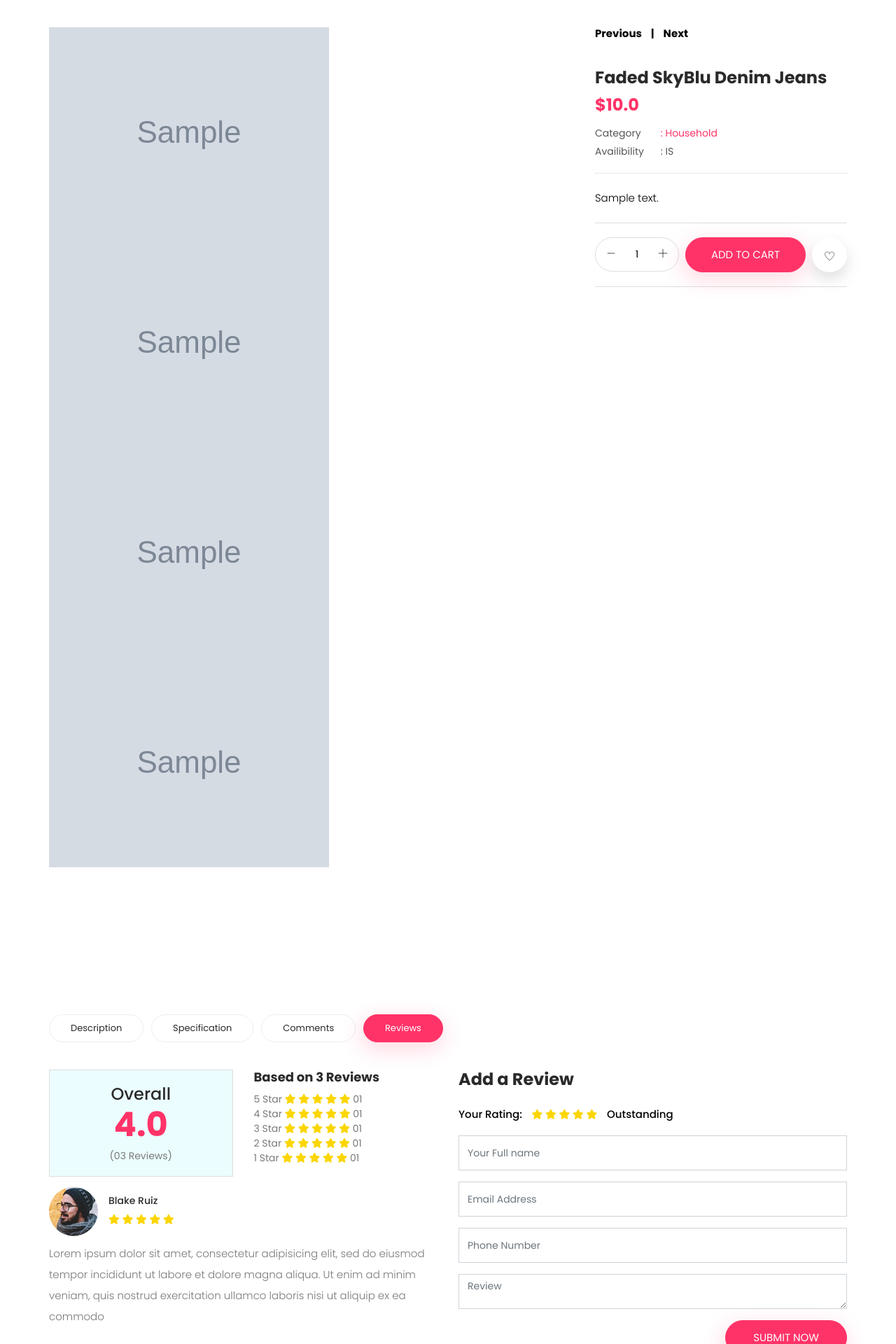
After one commit to stuartelimu/aranoz, a Django app: a page that uses shop/templates/shop/single-product.html in a window 1280 px wide. The commit adds this page. Shown: the part 600-2520 px from the top of the page at 70% size. Run offline with Django 3.2, Linux system fonts and the light colour scheme; tables that the repository leaves empty hold one stand-in row (values such as "Sample post"); grey boxes marked "Sample" are stand-in pictures; some libraries are stand-ins or nearby versions.

Commit message:
Add item detail page

```diff
--- a/shop/models.py
+++ b/shop/models.py
@@ -1,4 +1,5 @@
 from django.db import models
+from django.urls import reverse
 from django.contrib.auth import get_user_model
 from taggit.managers import TaggableManager
 
@@ -24,6 +25,9 @@ class Item(models.Model):
     def __str__(self):
         return self.title
 
+    def get_absolute_url(self):
+        return reverse('shop:item_detail', args=[self.slug])
+
 
 class OrderItem(models.Model):
     pass
--- a/shop/templates/shop/category.html
+++ b/shop/templates/shop/category.html
@@ -203,7 +203,7 @@
                             <div class="single_product_item">
                                 <img src="{{item.image.url}}" alt="">
                                 <div class="single_product_text">
-                                    <h4><a href="single-product.html">{{item.title}}</a></h4>
+                                    <h4><a href="{{ item.get_absolute_url }}">{{item.title}}</a></h4>
                                     <h3>${{item.price}}</h3>
                                     <a href="#" class="add_cart">+ add to cart<i class="ti-heart"></i></a>
                                 </div>
--- /dev/null
+++ b/shop/templates/shop/single-product.html
@@ -0,0 +1,550 @@
+{% extends 'base.html' %}
+
+{% load static %}
+
+{% block content %}
+
+
+  <!-- breadcrumb start-->
+  <section class="breadcrumb breadcrumb_bg">
+    <div class="container">
+      <div class="row justify-content-center">
+        <div class="col-lg-8">
+          <div class="breadcrumb_iner">
+            <div class="breadcrumb_iner_item">
+              <h2>Shop Single</h2>
+              <p>Home <span>-</span> Shop Single</p>
+            </div>
+          </div>
+        </div>
+      </div>
+    </div>
+  </section>
+  <!-- breadcrumb start-->
+  <!--================End Home Banner Area =================-->
+
+  <!--================Single Product Area =================-->
+  <div class="product_image_area section_padding">
+    <div class="container">
+      <div class="row s_product_inner justify-content-between">
+        <div class="col-lg-7 col-xl-7">
+          <div class="product_slider_img">
+            <div id="vertical">
+              <div data-thumb="{{ item.image.url }}">
+                <img src="{{ item.image.url }}" />
+              </div>
+              <div data-thumb="{{ item.image.url }}">
+                <img src="{{ item.image.url }}" />
+              </div>
+              <div data-thumb="{{ item.image.url }}">
+                <img src="{{ item.image.url }}" />
+              </div>
+              <div data-thumb="{{ item.image.url }}">
+                <img src="{{ item.image.url }}" />
+              </div>
+            </div>
+          </div>
+        </div>
+        <div class="col-lg-5 col-xl-4">
+          <div class="s_product_text">
+            <h5>previous <span>|</span> next</h5>
+            <h3>Faded SkyBlu Denim Jeans</h3>
+            <h2>${{item.price}}</h2>
+            <ul class="list">
+              <li>
+                <a class="active" href="#">
+                  <span>Category</span> : Household</a>
+              </li>
+              <li>
+                <a href="#"> <span>Availibility</span> : {{item.availability}}</a>
+              </li>
+            </ul>
+            <p>
+              {{item.description}}
+            </p>
+            <div class="card_area d-flex justify-content-between align-items-center">
+              <div class="product_count">
+                <span class="inumber-decrement"> <i class="ti-minus"></i></span>
+                <input class="input-number" type="text" value="1" min="0" max="10">
+                <span class="number-increment"> <i class="ti-plus"></i></span>
+              </div>
+              <a href="#" class="btn_3">add to cart</a>
+              <a href="#" class="like_us"> <i class="ti-heart"></i> </a>
+            </div>
+          </div>
+        </div>
+      </div>
+    </div>
+  </div>
+  <!--================End Single Product Area =================-->
+
+  <!--================Product Description Area =================-->
+  <section class="product_description_area">
+    <div class="container">
+      <ul class="nav nav-tabs" id="myTab" role="tablist">
+        <li class="nav-item">
+          <a class="nav-link" id="home-tab" data-toggle="tab" href="#home" role="tab" aria-controls="home"
+            aria-selected="true">Description</a>
+        </li>
+        <li class="nav-item">
+          <a class="nav-link" id="profile-tab" data-toggle="tab" href="#profile" role="tab" aria-controls="profile"
+            aria-selected="false">Specification</a>
+        </li>
+        <li class="nav-item">
+          <a class="nav-link" id="contact-tab" data-toggle="tab" href="#contact" role="tab" aria-controls="contact"
+            aria-selected="false">Comments</a>
+        </li>
+        <li class="nav-item">
+          <a class="nav-link active" id="review-tab" data-toggle="tab" href="#review" role="tab" aria-controls="review"
+            aria-selected="false">Reviews</a>
+        </li>
+      </ul>
+      <div class="tab-content" id="myTabContent">
+        <div class="tab-pane fade" id="home" role="tabpanel" aria-labelledby="home-tab">
+          <p>
+            Beryl Cook is one of Britain’s most talented and amusing artists
+            .Beryl’s pictures feature women of all shapes and sizes enjoying
+            themselves .Born between the two world wars, Beryl Cook eventually
+            left Kendrick School in Reading at the age of 15, where she went
+            to secretarial school and then into an insurance office. After
+            moving to London and then Hampton, she eventually married her next
+            door neighbour from Reading, John Cook. He was an officer in the
+            Merchant Navy and after he left the sea in 1956, they bought a pub
+            for a year before John took a job in Southern Rhodesia with a
+            motor company. Beryl bought their young son a box of watercolours,
+            and when showing him how to use it, she decided that she herself
+            quite enjoyed painting. John subsequently bought her a child’s
+            painting set for her birthday and it was with this that she
+            produced her first significant work, a half-length portrait of a
+            dark-skinned lady with a vacant expression and large drooping
+            breasts. It was aptly named ‘Hangover’ by Beryl’s husband and
+          </p>
+          <p>
+            It is often frustrating to attempt to plan meals that are designed
+            for one. Despite this fact, we are seeing more and more recipe
+            books and Internet websites that are dedicated to the act of
+            cooking for one. Divorce and the death of spouses or grown
+            children leaving for college are all reasons that someone
+            accustomed to cooking for more than one would suddenly need to
+            learn how to adjust all the cooking practices utilized before into
+            a streamlined plan of cooking that is more efficient for one
+            person creating less
+          </p>
+        </div>
+        <div class="tab-pane fade" id="profile" role="tabpanel" aria-labelledby="profile-tab">
+          <div class="table-responsive">
+            <table class="table">
+              <tbody>
+                <tr>
+                  <td>
+                    <h5>Width</h5>
+                  </td>
+                  <td>
+                    <h5>128mm</h5>
+                  </td>
+                </tr>
+                <tr>
+                  <td>
+                    <h5>Height</h5>
+                  </td>
+                  <td>
+                    <h5>508mm</h5>
+                  </td>
+                </tr>
+                <tr>
+                  <td>
+                    <h5>Depth</h5>
+                  </td>
+                  <td>
+                    <h5>85mm</h5>
+                  </td>
+                </tr>
+                <tr>
+                  <td>
+                    <h5>Weight</h5>
+                  </td>
+                  <td>
+                    <h5>52gm</h5>
+                  </td>
+                </tr>
+                <tr>
+                  <td>
+                    <h5>Quality checking</h5>
+                  </td>
+                  <td>
+                    <h5>yes</h5>
+                  </td>
+                </tr>
+                <tr>
+                  <td>
+                    <h5>Freshness Duration</h5>
+                  </td>
+                  <td>
+                    <h5>03days</h5>
+                  </td>
+                </tr>
+                <tr>
+                  <td>
+                    <h5>When packeting</h5>
+                  </td>
+                  <td>
+                    <h5>Without touch of hand</h5>
+                  </td>
+                </tr>
+                <tr>
+                  <td>
+                    <h5>Each Box contains</h5>
+                  </td>
+                  <td>
+                    <h5>60pcs</h5>
+                  </td>
+                </tr>
+              </tbody>
+            </table>
+          </div>
+        </div>
+        <div class="tab-pane fade" id="contact" role="tabpanel" aria-labelledby="contact-tab">
+          <div class="row">
+            <div class="col-lg-6">
+              <div class="comment_list">
+                <div class="review_item">
+                  <div class="media">
+                    <div class="d-flex">
+                      <img src="img/product/single-product/review-1.png" alt="" />
+                    </div>
+                    <div class="media-body">
+                      <h4>Blake Ruiz</h4>
+                      <h5>12th Feb, 2017 at 05:56 pm</h5>
+                      <a class="reply_btn" href="#">Reply</a>
+                    </div>
+                  </div>
+                  <p>
+                    Lorem ipsum dolor sit amet, consectetur adipisicing elit,
+                    sed do eiusmod tempor incididunt ut labore et dolore magna
+                    aliqua. Ut enim ad minim veniam, quis nostrud exercitation
+                    ullamco laboris nisi ut aliquip ex ea commodo
+                  </p>
+                </div>
+                <div class="review_item reply">
+                  <div class="media">
+                    <div class="d-flex">
+                      <img src="img/product/single-product/review-2.png" alt="" />
+                    </div>
+                    <div class="media-body">
+                      <h4>Blake Ruiz</h4>
+                      <h5>12th Feb, 2017 at 05:56 pm</h5>
+                      <a class="reply_btn" href="#">Reply</a>
+                    </div>
+                  </div>
+                  <p>
+                    Lorem ipsum dolor sit amet, consectetur adipisicing elit,
+                    sed do eiusmod tempor incididunt ut labore et dolore magna
+                    aliqua. Ut enim ad minim veniam, quis nostrud exercitation
+                    ullamco laboris nisi ut aliquip ex ea commodo
+                  </p>
+                </div>
+                <div class="review_item">
+                  <div class="media">
+                    <div class="d-flex">
+                      <img src="img/product/single-product/review-3.png" alt="" />
+                    </div>
+                    <div class="media-body">
+                      <h4>Blake Ruiz</h4>
+                      <h5>12th Feb, 2017 at 05:56 pm</h5>
+                      <a class="reply_btn" href="#">Reply</a>
+                    </div>
+                  </div>
+                  <p>
+                    Lorem ipsum dolor sit amet, consectetur adipisicing elit,
+                    sed do eiusmod tempor incididunt ut labore et dolore magna
+                    aliqua. Ut enim ad minim veniam, quis nostrud exercitation
+                    ullamco laboris nisi ut aliquip ex ea commodo
+                  </p>
+                </div>
+              </div>
+            </div>
+            <div class="col-lg-6">
+              <div class="review_box">
+                <h4>Post a comment</h4>
+                <form class="row contact_form" action="contact_process.php" method="post" id="contactForm"
+                  novalidate="novalidate">
+                  <div class="col-md-12">
+                    <div class="form-group">
+                      <input type="text" class="form-control" id="name" name="name" placeholder="Your Full name" />
+                    </div>
+                  </div>
+                  <div class="col-md-12">
+                    <div class="form-group">
+                      <input type="email" class="form-control" id="email" name="email" placeholder="Email Address" />
+                    </div>
+                  </div>
+                  <div class="col-md-12">
+                    <div class="form-group">
+                      <input type="text" class="form-control" id="number" name="number" placeholder="Phone Number" />
+                    </div>
+                  </div>
+                  <div class="col-md-12">
+                    <div class="form-group">
+                      <textarea class="form-control" name="message" id="message" rows="1"
+                        placeholder="Message"></textarea>
+                    </div>
+                  </div>
+                  <div class="col-md-12 text-right">
+                    <button type="submit" value="submit" class="btn_3">
+                      Submit Now
+                    </button>
+                  </div>
+                </form>
+              </div>
+            </div>
+          </div>
+        </div>
+        <div class="tab-pane fade show active" id="review" role="tabpanel" aria-labelledby="review-tab">
+          <div class="row">
+            <div class="col-lg-6">
+              <div class="row total_rate">
+                <div class="col-6">
+                  <div class="box_total">
+                    <h5>Overall</h5>
+                    <h4>4.0</h4>
+                    <h6>(03 Reviews)</h6>
+                  </div>
+                </div>
+                <div class="col-6">
+                  <div class="rating_list">
+                    <h3>Based on 3 Reviews</h3>
+                    <ul class="list">
+                      <li>
+                        <a href="#">5 Star
+                          <i class="fa fa-star"></i>
+                          <i class="fa fa-star"></i>
+                          <i class="fa fa-star"></i>
+                          <i class="fa fa-star"></i>
+                          <i class="fa fa-star"></i> 01</a>
+                      </li>
+                      <li>
+                        <a href="#">4 Star
+                          <i class="fa fa-star"></i>
+                          <i class="fa fa-star"></i>
+                          <i class="fa fa-star"></i>
+                          <i class="fa fa-star"></i>
+                          <i class="fa fa-star"></i> 01</a>
+                      </li>
+                      <li>
+                        <a href="#">3 Star
+                          <i class="fa fa-star"></i>
+                          <i class="fa fa-star"></i>
+                          <i class="fa fa-star"></i>
+                          <i class="fa fa-star"></i>
+                          <i class="fa fa-star"></i> 01</a>
+                      </li>
+                      <li>
+                        <a href="#">2 Star
+                          <i class="fa fa-star"></i>
+                          <i class="fa fa-star"></i>
+                          <i class="fa fa-star"></i>
+                          <i class="fa fa-star"></i>
+                          <i class="fa fa-star"></i> 01</a>
+                      </li>
+                      <li>
+                        <a href="#">1 Star
+                          <i class="fa fa-star"></i>
+                          <i class="fa fa-star"></i>
+                          <i class="fa fa-star"></i>
+                          <i class="fa fa-star"></i>
+                          <i class="fa fa-star"></i> 01</a>
+                      </li>
+                    </ul>
+                  </div>
+                </div>
+              </div>
+              <div class="review_list">
+                <div class="review_item">
+                  <div class="media">
+                    <div class="d-flex">
+                      <img src="img/product/single-product/review-1.png" alt="" />
+                    </div>
+                    <div class="media-body">
+                      <h4>Blake Ruiz</h4>
+                      <i class="fa fa-star"></i>
+                      <i class="fa fa-star"></i>
+                      <i class="fa fa-star"></i>
+                      <i class="fa fa-star"></i>
+                      <i class="fa fa-star"></i>
+                    </div>
+                  </div>
+                  <p>
+                    Lorem ipsum dolor sit amet, consectetur adipisicing elit,
+                    sed do eiusmod tempor incididunt ut labore et dolore magna
+                    aliqua. Ut enim ad minim veniam, quis nostrud exercitation
+                    ullamco laboris nisi ut aliquip ex ea commodo
+                  </p>
+                </div>
+                <div class="review_item">
+                  <div class="media">
+                    <div class="d-flex">
+                      <img src="img/product/single-product/review-2.png" alt="" />
+                    </div>
+                    <div class="media-body">
+                      <h4>Blake Ruiz</h4>
+                      <i class="fa fa-star"></i>
+                      <i class="fa fa-star"></i>
+                      <i class="fa fa-star"></i>
+                      <i class="fa fa-star"></i>
+                      <i class="fa fa-star"></i>
+                    </div>
+                  </div>
+                  <p>
+                    Lorem ipsum dolor sit amet, consectetur adipisicing elit,
+                    sed do eiusmod tempor incididunt ut labore et dolore magna
+                    aliqua. Ut enim ad minim veniam, quis nostrud exercitation
+                    ullamco laboris nisi ut aliquip ex ea commodo
+                  </p>
+                </div>
+                <div class="review_item">
+                  <div class="media">
+                    <div class="d-flex">
+                      <img src="img/product/single-product/review-3.png" alt="" />
+                    </div>
+                    <div class="media-body">
+                      <h4>Blake Ruiz</h4>
+                      <i class="fa fa-star"></i>
+                      <i class="fa fa-star"></i>
+                      <i class="fa fa-star"></i>
+                      <i class="fa fa-star"></i>
+                      <i class="fa fa-star"></i>
+                    </div>
+                  </div>
+                  <p>
+                    Lorem ipsum dolor sit amet, consectetur adipisicing elit,
+                    sed do eiusmod tempor incididunt ut labore et dolore magna
+                    aliqua. Ut enim ad minim veniam, quis nostrud exercitation
+                    ullamco laboris nisi ut aliquip ex ea commodo
+                  </p>
+                </div>
+              </div>
+            </div>
+            <div class="col-lg-6">
+              <div class="review_box">
+                <h4>Add a Review</h4>
+                <p>Your Rating:</p>
+                <ul class="list">
+                  <li>
+                    <a href="#">
+                      <i class="fa fa-star"></i>
+                    </a>
+                  </li>
+                  <li>
+                    <a href="#">
+                      <i class="fa fa-star"></i>
+                    </a>
+                  </li>
+                  <li>
+                    <a href="#">
+                      <i class="fa fa-star"></i>
+                    </a>
+                  </li>
+                  <li>
+                    <a href="#">
+                      <i class="fa fa-star"></i>
+                    </a>
+                  </li>
+                  <li>
+                    <a href="#">
+                      <i class="fa fa-star"></i>
+                    </a>
+                  </li>
+                </ul>
+                <p>Outstanding</p>
+                <form class="row contact_form" action="contact_process.php" method="post" novalidate="novalidate">
+                  <div class="col-md-12">
+                    <div class="form-group">
+                      <input type="text" class="form-control" name="name" placeholder="Your Full name" />
+                    </div>
+                  </div>
+                  <div class="col-md-12">
+                    <div class="form-group">
+                      <input type="email" class="form-control" name="email" placeholder="Email Address" />
+                    </div>
+                  </div>
+                  <div class="col-md-12">
+                    <div class="form-group">
+                      <input type="text" class="form-control" name="number" placeholder="Phone Number" />
+                    </div>
+                  </div>
+                  <div class="col-md-12">
+                    <div class="form-group">
+                      <textarea class="form-control" name="message" rows="1" placeholder="Review"></textarea>
+                    </div>
+                  </div>
+                  <div class="col-md-12 text-right">
+                    <button type="submit" value="submit" class="btn_3">
+                      Submit Now
+                    </button>
+                  </div>
+                </form>
+              </div>
+            </div>
+          </div>
+        </div>
+      </div>
+    </div>
+  </section>
+  <!--================End Product Description Area =================-->
+
+  <!-- product_list part start-->
+  <section class="product_list best_seller">
+    <div class="container">
+      <div class="row justify-content-center">
+        <div class="col-lg-12">
+          <div class="section_tittle text-center">
+            <h2>Best Sellers <span>shop</span></h2>
+          </div>
+        </div>
+      </div>
+      <div class="row align-items-center justify-content-between">
+        <div class="col-lg-12">
+          <div class="best_product_slider owl-carousel">
+            <div class="single_product_item">
+              <img src="img/product/product_1.png" alt="">
+              <div class="single_product_text">
+                <h4>Quartz Belt Watch</h4>
+                <h3>$150.00</h3>
+              </div>
+            </div>
+            <div class="single_product_item">
+              <img src="img/product/product_2.png" alt="">
+              <div class="single_product_text">
+                <h4>Quartz Belt Watch</h4>
+                <h3>$150.00</h3>
+              </div>
+            </div>
+            <div class="single_product_item">
+              <img src="img/product/product_3.png" alt="">
+              <div class="single_product_text">
+                <h4>Quartz Belt Watch</h4>
+                <h3>$150.00</h3>
+              </div>
+            </div>
+            <div class="single_product_item">
+              <img src="img/product/product_4.png" alt="">
+              <div class="single_product_text">
+                <h4>Quartz Belt Watch</h4>
+                <h3>$150.00</h3>
+              </div>
+            </div>
+            <div class="single_product_item">
+              <img src="img/product/product_5.png" alt="">
+              <div class="single_product_text">
+                <h4>Quartz Belt Watch</h4>
+                <h3>$150.00</h3>
+              </div>
+            </div>
+          </div>
+        </div>
+      </div>
+    </div>
+  </section>
+  <!-- product_list part end-->
+
+  {% endblock content %}
--- a/shop/urls.py
+++ b/shop/urls.py
@@ -5,4 +5,5 @@ app_name = 'shop'
 
 urlpatterns = [
     path('', views.ItemList.as_view(), name='item_list'),
+    path('<slug:slug>/', views.ItemDetail.as_view(), name='item_detail'),
 ]
--- a/shop/views.py
+++ b/shop/views.py
@@ -1,5 +1,5 @@
 from django.shortcuts import render
-from django.views.generic import TemplateView, ListView
+from django.views.generic import TemplateView, ListView, DetailView
 from shop.models import Item
 
 class IndexView(TemplateView):
@@ -10,3 +10,10 @@ class ItemList(ListView):
     model = Item
     template_name = 'shop/category.html'
     context_object_name = 'items'
+    paginate_by = 2
+
+
+class ItemDetail(DetailView):
+    model = Item
+    template_name = 'shop/single-product.html'
+    context_object_name = 'item'
```
